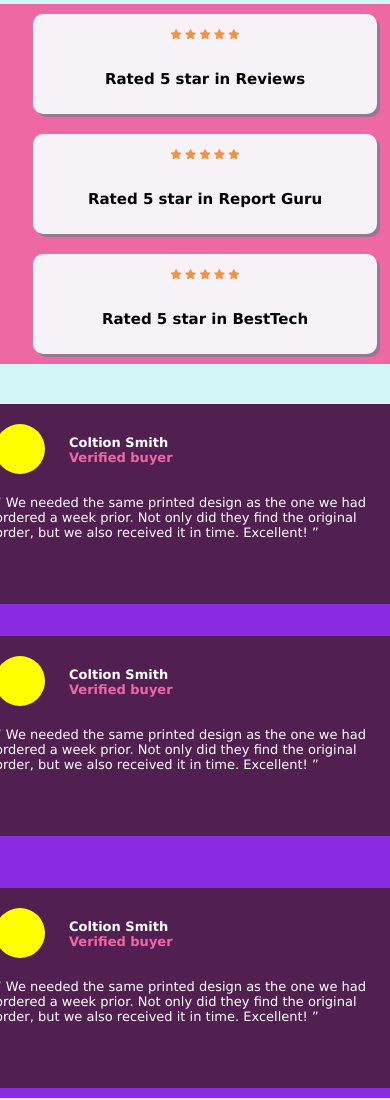
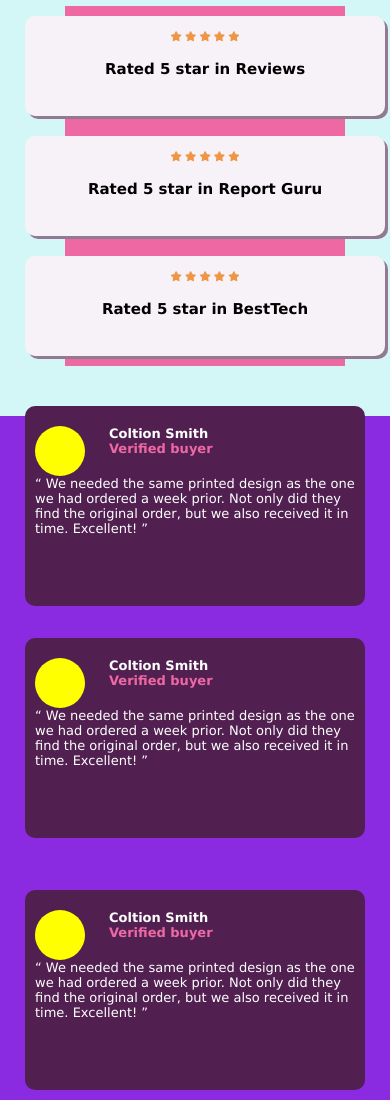
Before and after one commit to Quaye007/3-column-preview-card-, a plain HTML site: page index.html in a window 390 px wide. Shown: the part 330-1430 px from the top of the page. Drawn offline with Linux system fonts and the light colour scheme.

Commit message:
new commit

```diff
--- a/style.css
+++ b/style.css
@@ -1,4 +1,7 @@
 *{
+
+   margin: 0%;
+   padding: 0%;
     font-family: 'Lucida Sans', 'Lucida Sans Regular', 'Lucida Grande', 'Lucida Sans Unicode', Geneva, Verdana, sans-serif;
 }
 body{
@@ -109,6 +112,8 @@
 .sub-main2{
     width: 30%;
     margin-left: 20px ;
+
+    justify-content: center;
 }
 
 
@@ -232,6 +237,15 @@
 @media  (max-width: 1000px){
 
 
+    body{
+        align-items: center;
+        justify-content: center;
+        display: flex;
+        margin: 0px;
+
+
+    width: 50rem;
+    }
 
     html{
         display: flex;
@@ -244,22 +258,34 @@
     }
 
     .main{
-        width:80%;
+        width:70%;
         align-items: center;
         justify-content: center;
         display: flex;
         flex-direction: column;
+        background-color: #ef9546;
+
+        margin: 0px;
+        padding: 0px;
+
 
     }
+
+
+
  .top-main{
         display: flex;
         flex-direction: column;
         flex-wrap: wrap;
         background-color: rgb(211, 247, 247);
 
+
+        width: 80%;
         align-items: center;
         height: auto;
         gap: 2rem;
+
+
 
 
 
@@ -281,11 +307,16 @@
 
     }
     .box-1{
+
+        width: 70%;
+
         justify-content: center;
         background-color: #ee69a4;
         padding: 0 100px;
-      align-items: center;
+         align-items: center;
+            display: flex;
 
+          margin: 0px;
         font-size: 17px;
     }
 
@@ -293,7 +324,7 @@
     #rating{
 
         height: 5rem;
-        width: 78vw;
+        width: 20rem;
         margin: 10px 0px;
         font-size: 10px;
 
@@ -320,6 +351,20 @@
 
 
     .bottom-main{
+
+        width: 70%;
         flex-direction: column;
-    align-items: center; }
+    align-items: center;
+justify-content: center; }
+
+
+.review-box-1{
+    width: 20rem;
 }
+
+#rev-3{
+    width: 20rem;
+}
+
+
+}
```
Also changed, not shown: index.html (+1 -1 lines).
